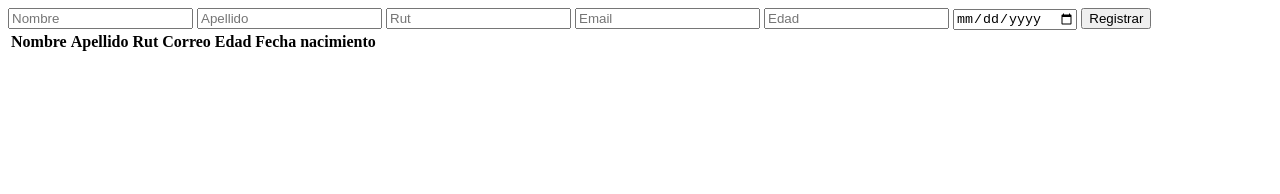
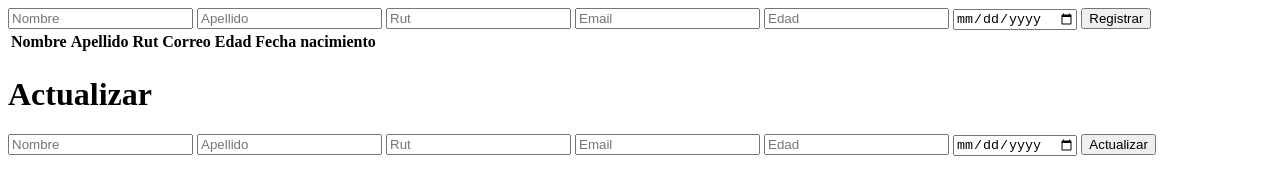
Before and after one commit to MrFranSG/practica-prueba, a plain HTML site: page index.html in a window 1280 px wide. Drawn offline with Linux system fonts and the light colour scheme.

Commit message:
Fix
Arreglada la promesa y terminado el index

```diff
--- a/index.html
+++ b/index.html
@@ -29,6 +29,15 @@
 
         </tbody>
     </table>
+    <h1>Actualizar</h1>
+    <input type = "text" id="UPDnombre" placeholder="Nombre">
+    <input type = "text" id="UPDapellido" placeholder="Apellido">
+    <input type = "number" id="UPDrut" placeholder="Rut">
+    <input type = "email" id="UPDcorreo" placeholder="Email">
+    <input type = "number" id="UPDedad" placeholder="Edad">
+    <input type = "date" id="UPDfnacimiento" placeholder="Fecha de nacimiento">
+    <button id = "btnActualizar">Actualizar</button>
+
 
 
 
--- a/js/java.js
+++ b/js/java.js
@@ -25,7 +25,7 @@ const registrar = ()=>{
         alert("Se ha registrado.")
         cargarDatos();
         }).catch((error)=>(
-            console.log(error)
+        console.log(error)
     ));
 
 
```
Also changed, not shown: js/promesa.js (+9 -8 lines).
